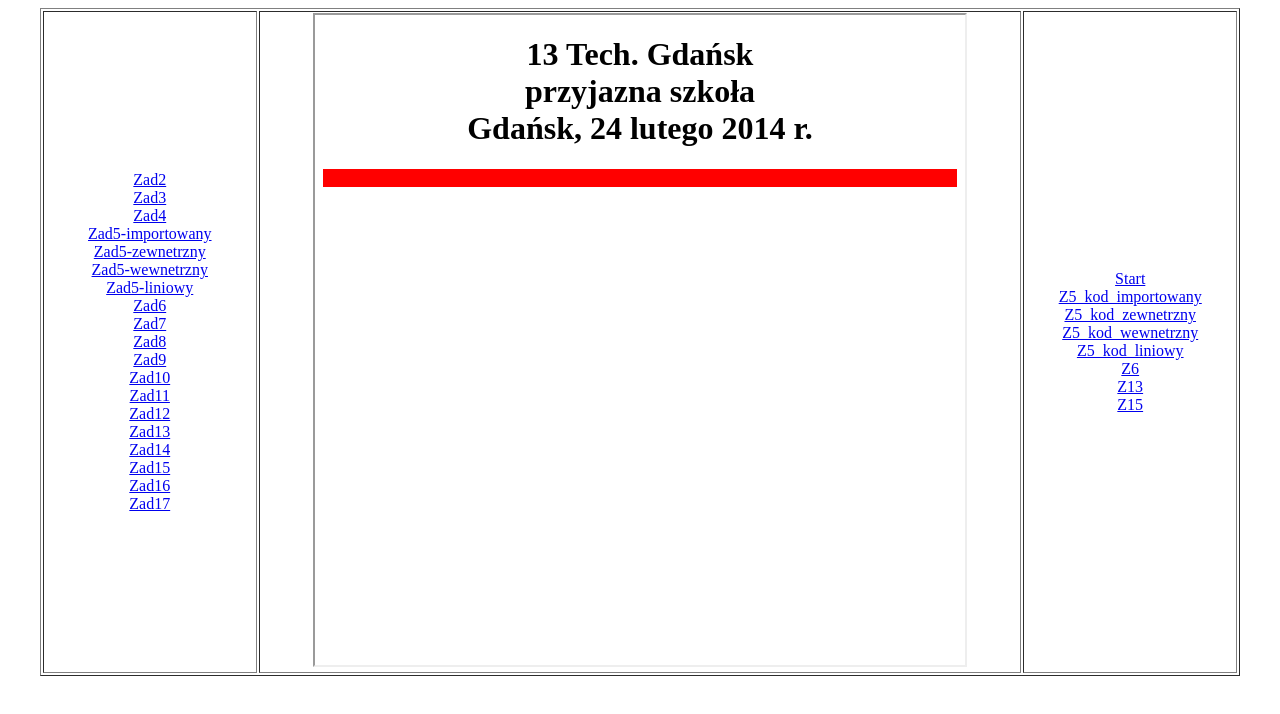
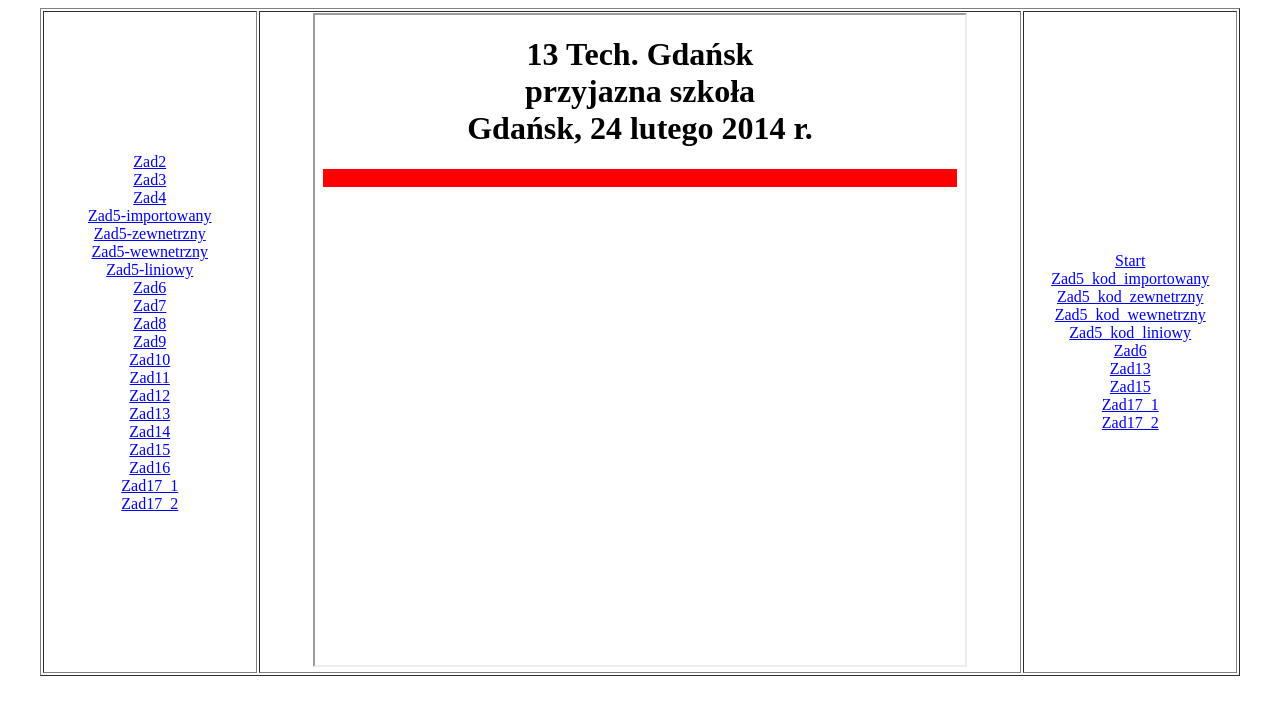
Before and after one commit to Potas1002/zadania_css_, a plain HTML site: page index.html in a window 1280 px wide. Drawn offline with Linux system fonts and the light colour scheme.

Commit message:
Update index.html

```diff
--- a/index.html
+++ b/index.html
@@ -45,7 +45,10 @@
  <br>
  <a href="kraj_zad16.html" target="strony">Zad16 </a>
  <br>
-<a href="z17_1_kraj.html" target="strony">Zad17 </a>
+<a href="kraj_zad17_1.html" target="strony">Zad17_1 </a>
+ <br>
+<a href="kraj_zad17_2.html" target="strony">Zad17_2 </a>
+ <br>
 
 <br>
 </td>
@@ -55,19 +58,23 @@
 
 <a href="start.html" target="strony">Start</a>
  <br>
-<a href="kraj_zad5_1.css" target="strony">Z5_kod_importowany</a>
+<a href="kraj_zad5_1.css" target="strony">Zad5_kod_importowany</a>
  <br>
-<a href="kraj_zad5_2.css" target="strony">Z5_kod_zewnetrzny</a>
+<a href="kraj_zad5_2.css" target="strony">Zad5_kod_zewnetrzny</a>
   <br>
-<a href="kraj_zad5_3.css" target="strony">Z5_kod_wewnetrzny</a>
+<a href="kraj_zad5_3.css" target="strony">Zad5_kod_wewnetrzny</a>
 <br>
-<a href="kraj_zad5_4.css" target="strony">Z5_kod_liniowy</a>
+<a href="kraj_zad5_4.css" target="strony">Zad5_kod_liniowy</a>
 <br>
-<a href="kraj_zad6.css" target="strony">Z6</a>
+<a href="kraj_zad6.css" target="strony">Zad6</a>
 <br>
-<a href="kraj_zad13.css" target="strony">Z13</a>
+<a href="kraj_zad13.css" target="strony">Zad13</a>
 <br>
-<a href="kraj_zad15.css" target="strony">Z15</a>
+<a href="kraj_zad15.css" target="strony">Zad15</a>
+ <br>
+<a href="kraj_zad17_1_kod.css" target="strony">Zad17_1</a>
+ <br>
+<a href="kraj_zad17_2_kod.css" target="strony">Zad17_2</a>
 </td>
     </tr>
     </table>
```
